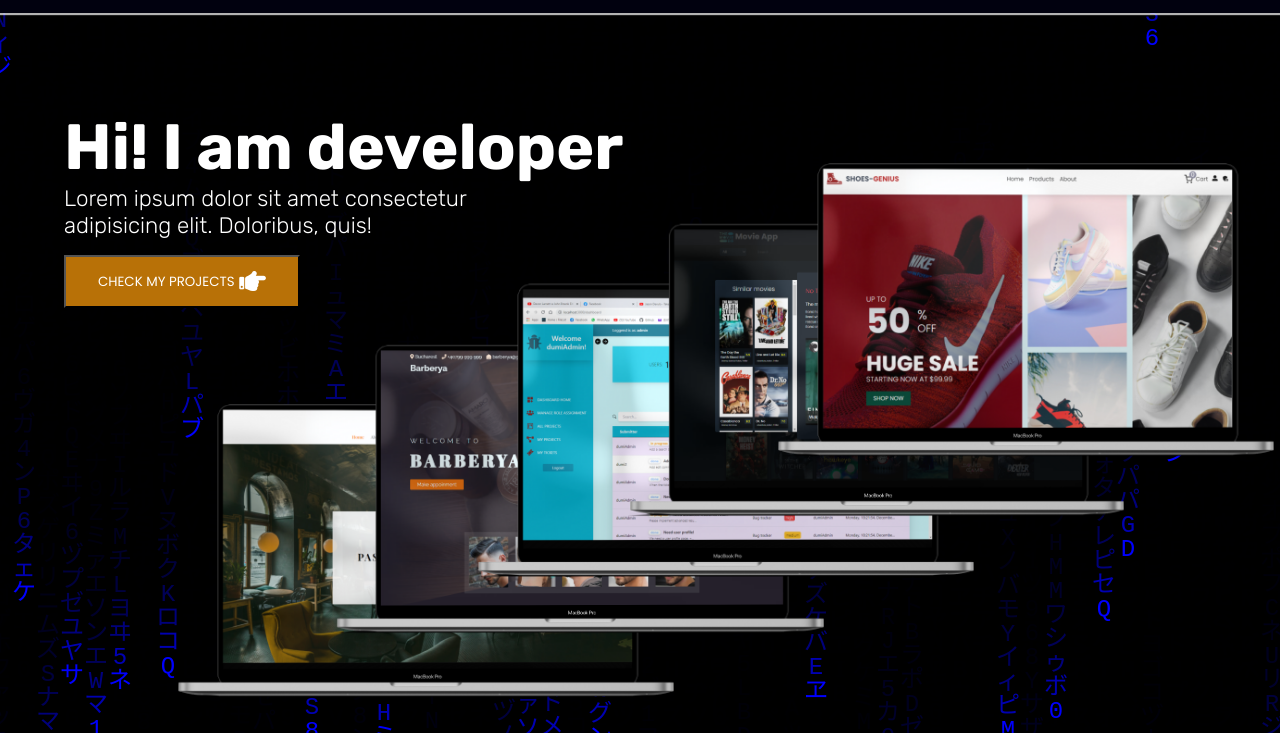
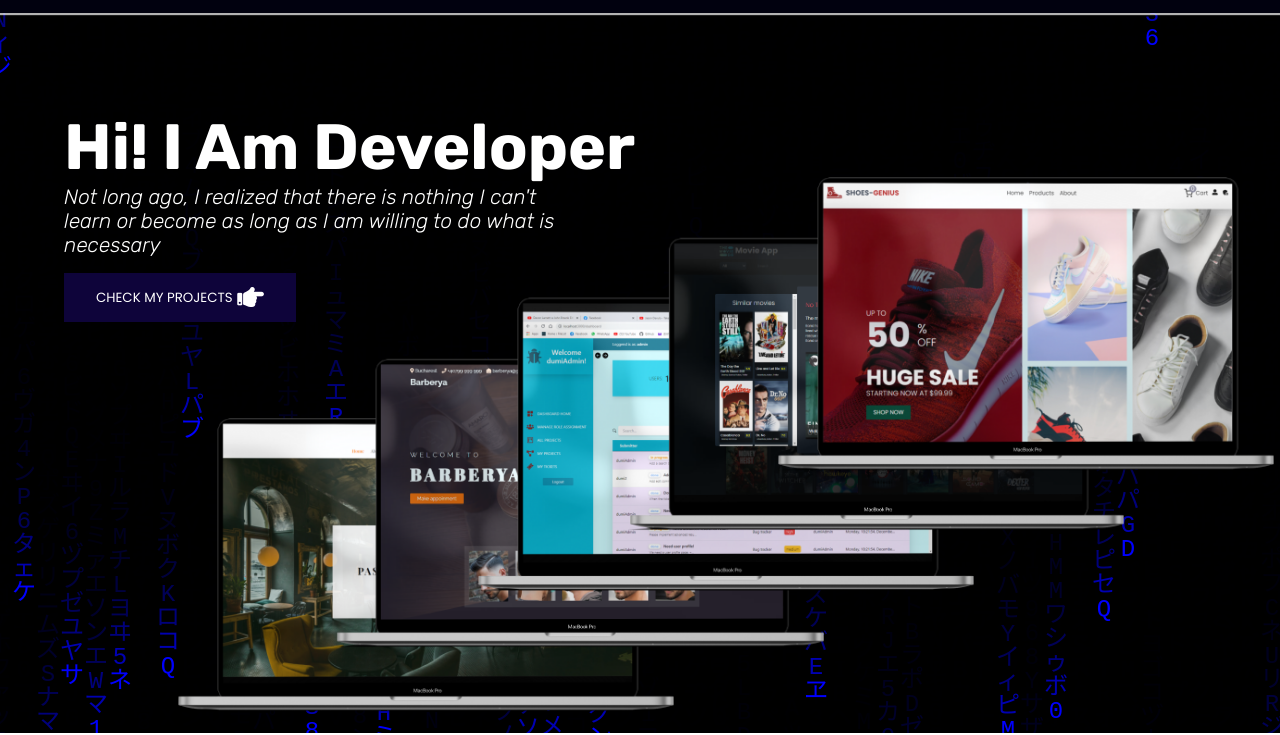
Before and after one commit to omerta-web-master/Personal-website, a website with bundled scripts: page index.html in a window 1280 px wide. Shown: the part 67-802 px from the top of the page. Built offline with nearby package versions, Linux system fonts and the light colour scheme; a web font is replaced by a local one.

Commit message:
Some change

```diff
--- a/index.html
+++ b/index.html
@@ -76,10 +76,9 @@
 		<div id="home" class="showcase">
 			<div class="showcase_content">
 				<div class="showcase_text">
-					<h1 class="showcase_title">Hi! I am developer</h1>
+					<h1 class="showcase_title">Hi! I Am Developer</h1>
 					<p class="showcase_subtitle">
-						Lorem ipsum dolor sit amet consectetur adipisicing elit. Doloribus,
-						quis!
+						Not long ago, I realized that there is nothing I can't learn or become as long as I am willing to do what is necessary
 					</p>
 					<button id="check_my_projects_btn">
 						Check my projects
@@ -166,7 +165,7 @@
 						<h1 class="resume_section_title">ABOUT ME</h1>
 					</div>
 					<p>
-						Not long ago, I realized that there is nothing that I can not learn or become as long as I am willing to do what is necessary. It took me a while to choose this path, but after a closer look I couldn’t find anything that could suit me better. From that moment I began to discover the true world of web development and with each passing day I started to sink deeper and deeper into it. My concentration and determination helped me a lot and now I think I’m ready to step up. I’m looking for new challenges, a new environment in witch to grow, to learn and to sharpen my skills.
+						Not long ago, I realized that there is nothing I can not learn or become as long as I am willing to do what is necessary. It took me a while to choose this path, but after a closer look I couldn’t find anything that could suit me better. From that moment I began to discover the true world of web development and with each passing day I started to sink deeper and deeper into it. My concentration and determination helped me a lot and now I think I’m ready to step up. I’m looking for new challenges, a new environment in witch to grow, to learn and to sharpen my skills.
 					</p>
 					<p class="mt-1">Below you'll find projects I've completed that showcase my skills and general background in web development.</p>
 				</section>
--- a/scss/main.scss
+++ b/scss/main.scss
@@ -194,7 +194,8 @@ body {
 
 		.showcase_subtitle {
 			font-weight: 300;
-			font-size: 1.4rem;
+			font-size: 1.3rem;
+			font-style: italic;
 			max-width: 500px;
 			@include sm {
 				max-width: none;
@@ -211,7 +212,9 @@ body {
 	gap: 0.3rem;
 	text-transform: uppercase;
 	margin-top: 1rem;
-	background-color: #b87107;
+	background-color: #0e043a;
+	outline: none;
+	border: none;
 	color: white;
 	transition: all 0.3s ease;
 	font-family: "Poppins", sans-serif;
```
Also changed, not shown: css/main.css.
